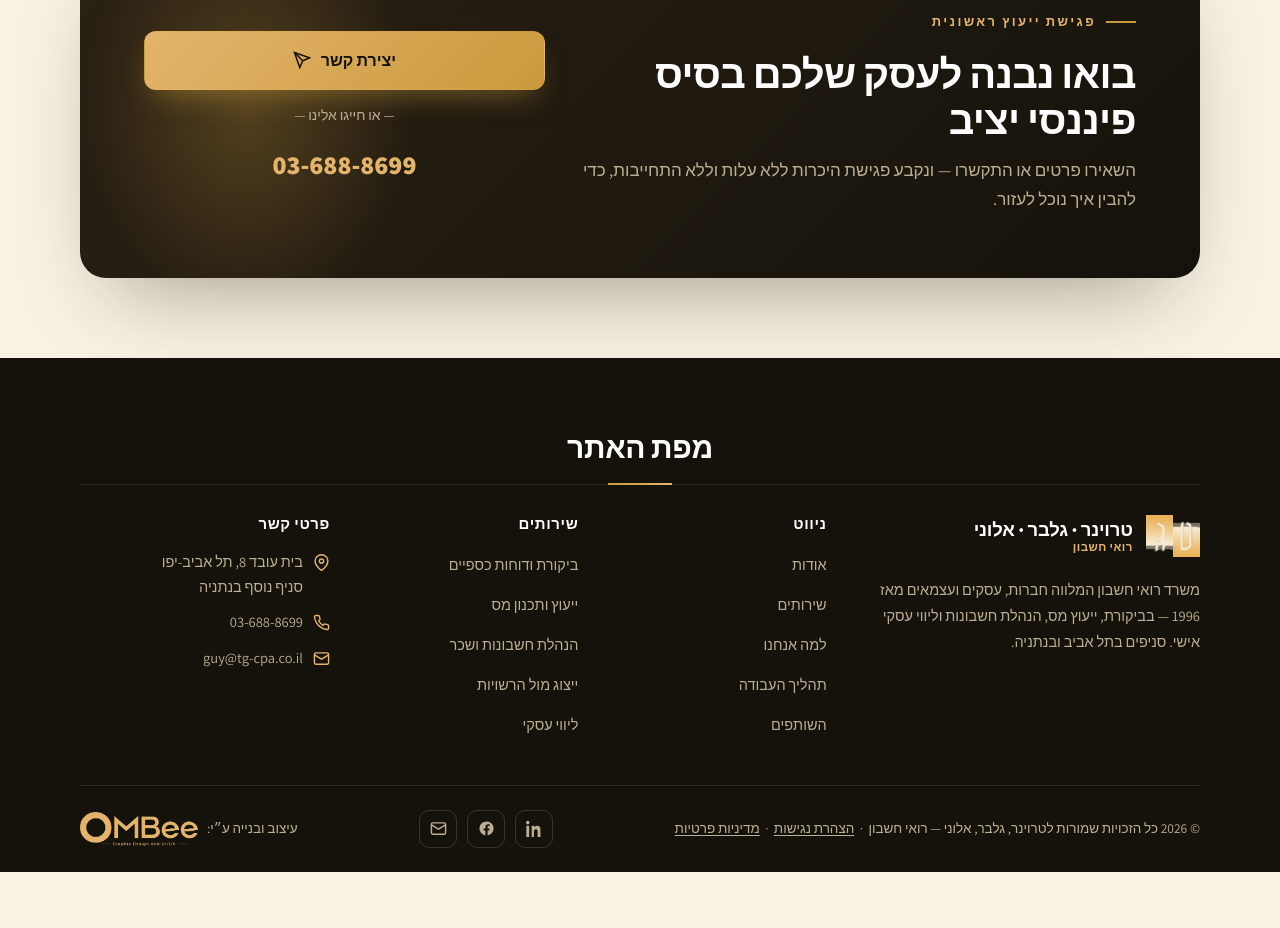
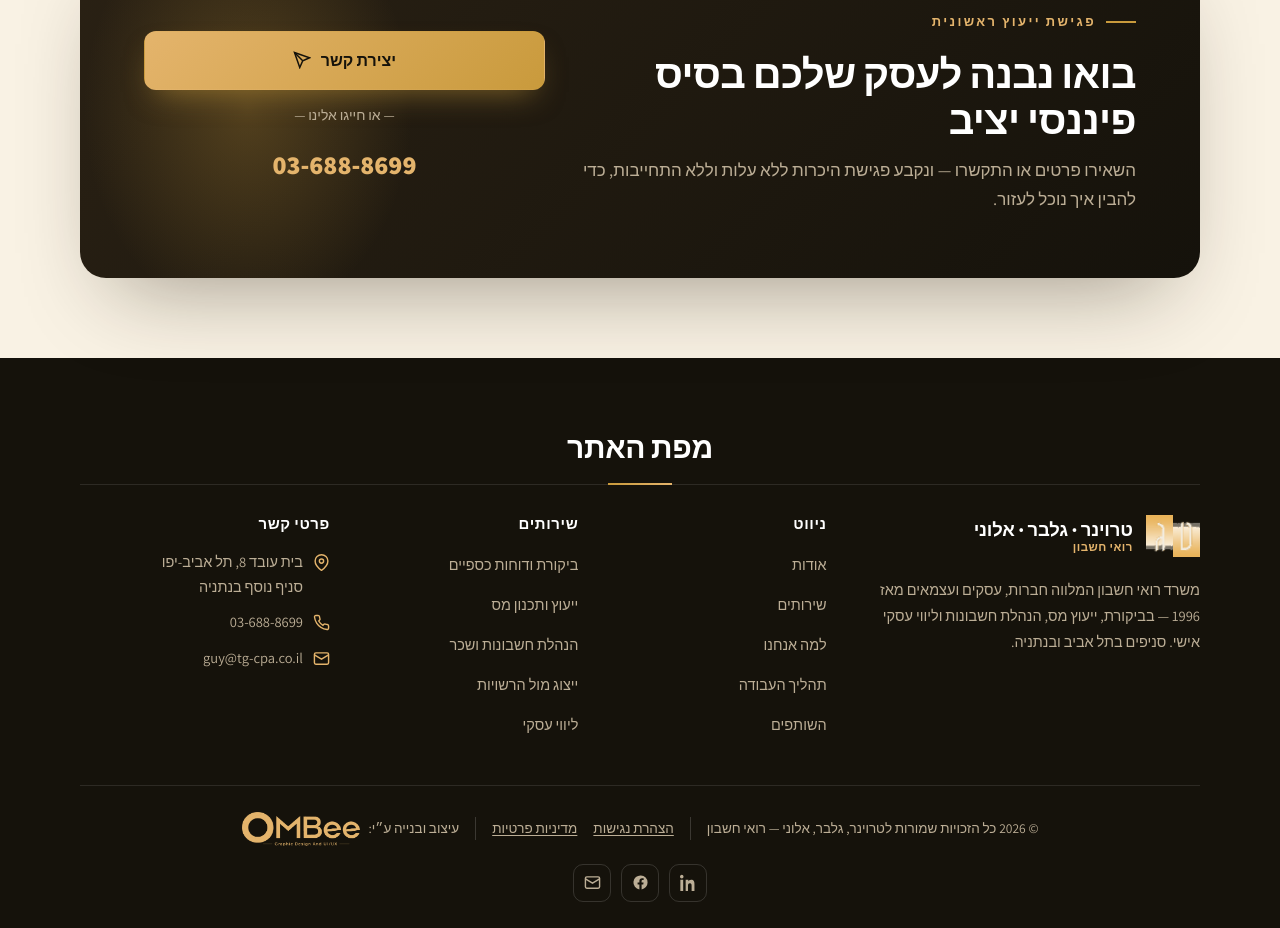
Before and after one commit to ombee-hub/tg-cpa.co.il, a plain HTML site: page index.html in a window 1280 px wide. Shown: the part 4699-5627 px from the top of the page. Before the commit the page ends 5571 px from the top, so only its background shows below. Drawn offline with Linux system fonts and the light colour scheme; animation ran at ten frames a second.

Commit message:
Restructure footer bottom row
Legal links (accessibility · privacy) now sit between the copyright and the OMBee credit, separated by vertical divider lines; social icons move to their own centered row below.

Co-Authored-By: Claude Opus 4.8 <noreply@anthropic.com>

```diff
--- a/css/styles.css
+++ b/css/styles.css
@@ -421,18 +421,22 @@ body.nav-open .drawer{transform:none;}
 .footer .f-contact li{display:flex;gap:10px;align-items:flex-start;font-size:14.5px;}
 .footer .f-contact svg{width:17px;height:17px;color:var(--gold-2);flex:none;margin-top:4px;}
 .footer .f-contact a:hover{color:var(--gold-2);}
-.foot-bottom{display:flex;justify-content:space-between;align-items:center;gap:18px;flex-wrap:wrap;padding-block:24px;font-size:13.5px;}
+.foot-bottom{display:flex;flex-direction:column;align-items:center;gap:18px;padding-block:26px;font-size:13.5px;}
+.foot-line{display:flex;align-items:center;justify-content:center;flex-wrap:wrap;gap:10px 0;width:100%;}
+.foot-copy{padding-inline-end:16px;color:var(--on-dark-muted);}
+.foot-legal{display:inline-flex;align-items:center;gap:16px;padding-inline:16px;border-inline:1px solid rgba(255,255,255,.16);}
 .foot-bottom .credit b{color:var(--on-dark-muted);font-weight:600;}
 .foot-bottom .credit b a{color:var(--gold-2);}
-.foot-bottom .credit{display:inline-flex;align-items:center;gap:9px;color:var(--on-dark-muted);}
+.foot-bottom .credit{display:inline-flex;align-items:center;gap:9px;color:var(--on-dark-muted);padding-inline-start:16px;}
 .credit-logo{display:block;width:118px;height:34px;background:var(--gold-2);-webkit-mask:url("../images/ombee-logo.webp") center/contain no-repeat;mask:url("../images/ombee-logo.webp") center/contain no-repeat;transition:opacity .3s var(--ease);}
 .credit-logo:hover{opacity:.82;}
-.foot-social{display:flex;gap:10px;}
+.foot-social{display:flex;gap:10px;justify-content:center;}
 .foot-social a{width:38px;height:38px;border-radius:10px;border:1px solid rgba(255,255,255,.14);display:grid;place-items:center;transition:.3s;}
 .foot-social a:hover{background:var(--gold);border-color:var(--gold);color:var(--ink);}
 .foot-social svg{width:17px;height:17px;}
 @media(max-width:860px){.footer .cols{grid-template-columns:1fr 1fr;gap:34px;}}
-@media(max-width:520px){.footer .cols{grid-template-columns:1fr;}.foot-bottom{justify-content:center;text-align:center;}}
+@media(max-width:640px){.foot-line{flex-direction:column;gap:12px;}.foot-legal{border-inline:0;padding-inline:0;}.foot-copy{padding-inline-end:0;}.foot-bottom .credit{padding-inline-start:0;}}
+@media(max-width:520px){.footer .cols{grid-template-columns:1fr;}.foot-bottom{text-align:center;}}
 
 /* ============================== FLOATING CALL BTN ============================== */
 .fab{position:fixed;inset-block-end:24px;inset-inline-start:24px;z-index:90;display:flex;align-items:center;gap:11px;
--- a/js/main.js
+++ b/js/main.js
@@ -101,13 +101,16 @@
       '</ul></div>' +
     '</div>' +
     '<div class="foot-bottom">' +
-      '<span>© <span id="year"></span> כל הזכויות שמורות לטרוינר, גלבר, אלוני — רואי חשבון &nbsp;·&nbsp; <a class="leg" href="accessibility.html">הצהרת נגישות</a> &nbsp;·&nbsp; <a class="leg" href="privacy.html">מדיניות פרטיות</a></span>' +
+      '<div class="foot-line">' +
+        '<span class="foot-copy">© <span id="year"></span> כל הזכויות שמורות לטרוינר, גלבר, אלוני — רואי חשבון</span>' +
+        '<span class="foot-legal"><a class="leg" href="accessibility.html">הצהרת נגישות</a><a class="leg" href="privacy.html">מדיניות פרטיות</a></span>' +
+        '<span class="credit">עיצוב ובנייה ע״י: <a href="https://ombee.co.il" target="_blank" rel="noopener"><span class="credit-logo" role="img" aria-label="OMBee · עיצוב ובנייה"></span></a></span>' +
+      '</div>' +
       '<div class="foot-social">' +
         '<a href="#" aria-label="לינקדאין">' + icoLi + '</a>' +
         '<a href="#" aria-label="פייסבוק">' + icoFb + '</a>' +
         '<a href="' + MAIL + '" aria-label="אימייל">' + icoMail + '</a>' +
       '</div>' +
-      '<span class="credit">עיצוב ובנייה ע״י: <a href="https://ombee.co.il" target="_blank" rel="noopener"><span class="credit-logo" role="img" aria-label="OMBee · עיצוב ובנייה"></span></a></span>' +
     '</div></div></footer>';
 
   var skip = '<a class="skip" href="#main">דלג לתוכן המרכזי</a>';
```
